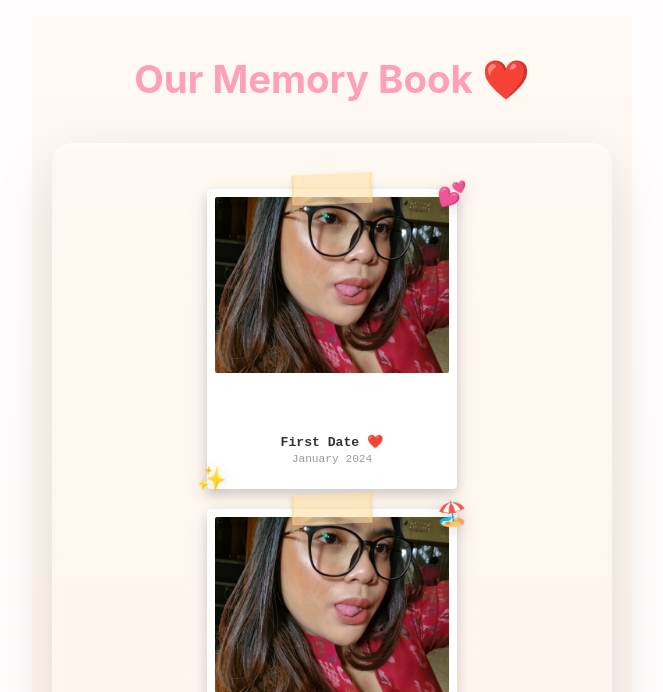
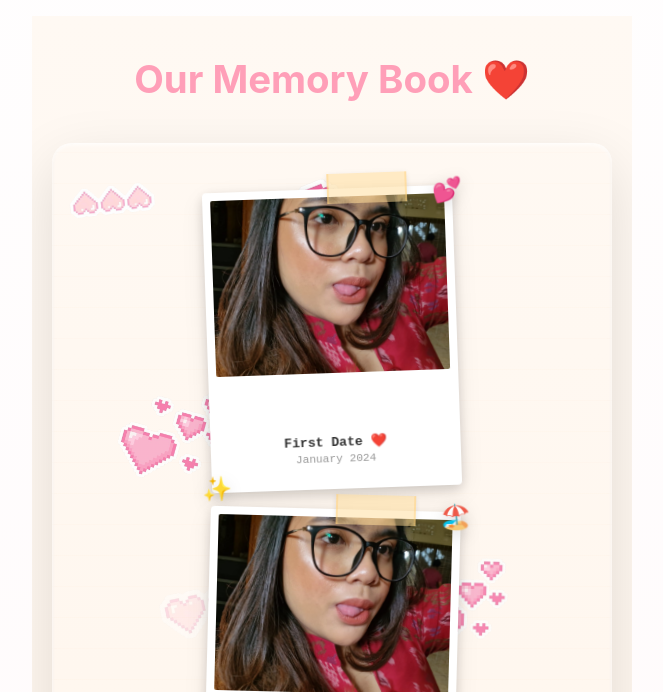
Before and after one commit to Vedoputra/WebAnniv, a React (Vite) app: page / in a window 1280 px wide. Shown: the part 568-1260 px from the top of the page, without its empty margins (308-971 px from the left). Built offline with nearby package versions, Linux system fonts and the light colour scheme.

Commit message:
Add floating hearts animation and refactor styles for framer-motion integration

```diff
--- a/src/components/Activities.jsx
+++ b/src/components/Activities.jsx
@@ -1,6 +1,70 @@
 import React, { useState } from 'react'
 import { motion, AnimatePresence } from 'framer-motion'
 import images from '../data/image'
+
+// Animation variants
+const pageVariants = {
+  initial: {
+    rotateY: 90,
+    opacity: 0,
+    scale: 0.8,
+    transformPerspective: 1200
+  },
+  animate: {
+    rotateY: 0,
+    opacity: 1,
+    scale: 1,
+    transformPerspective: 1200
+  },
+  exit: {
+    rotateY: -90,
+    opacity: 0,
+    scale: 0.8,
+    transformPerspective: 1200
+  }
+}
+
+const polaroidVariants = {
+  initial: {
+    scale: 0.8,
+    opacity: 0,
+    y: 50,
+    rotateX: 10
+  },
+  animate: {
+    scale: 1,
+    opacity: 1,
+    y: 0,
+    rotateX: 0,
+    transition: {
+      type: "spring",
+      stiffness: 100,
+      damping: 15
+    }
+  },
+  hover: {
+    scale: 1.05,
+    y: -10,
+    rotateX: -5,
+    boxShadow: "0 20px 40px rgba(0,0,0,0.2)",
+    transition: { duration: 0.3, ease: "easeOut" }
+  }
+}
+
+const stickerVariants = {
+  animate: (i) => ({
+    rotate: [0, 8, -8, 0],
+    scale: [1, 1.2, 1],
+    y: [0, -3, 0],
+    transition: {
+      duration: 3 + i * 0.5,
+      repeat: Infinity,
+      repeatType: 'reverse',
+      ease: 'easeInOut',
+      delay: i * 0.8
+    }
+  })
+}
 
 // Sample memory data - customize with your own photos and captions
 const memories = [
@@ -54,10 +118,46 @@ const memories = [
   },
 ]
 
+// Floating hearts animation variants
+const heartVariants = {
+  animate: (i) => ({
+    y: [-20, -100, -20],
+    x: [0, Math.sin(i) * 20, 0],
+    rotate: [0, 360],
+    scale: [2.0, 2.5, 2.0],
+    opacity: [0.7, 1, 0.3],
+    transition: {
+      duration: 4 + i * 0.5,
+      repeat: Infinity,
+      repeatType: 'loop',
+      ease: 'easeInOut',
+      delay: i * 0.8
+    }
+  })
+}
+
 export default function Activities() {
   const [currentPage, setCurrentPage] = useState(0)
   const itemsPerPage = 3
   const totalPages = Math.ceil(memories.length / itemsPerPage)
+
+  // Import floating assets from src/assets
+  const asset1 = new URL('../assets/photo_asset_1.png', import.meta.url).href
+  const asset2 = new URL('../assets/photo_asset_2.png', import.meta.url).href
+
+  // Generate floating assets using photo_asset_1 and photo_asset_2
+  const floatingAssets = [
+    { src: asset1, alt: 'asset1' },
+    { src: asset2, alt: 'asset2' },
+    { src: asset1, alt: 'asset1' },
+    { src: asset2, alt: 'asset2' },
+    { src: asset1, alt: 'asset1' },
+    { src: asset2, alt: 'asset2' },
+    { src: asset1, alt: 'asset1' },
+    { src: asset2, alt: 'asset2' },
+    { src: asset1, alt: 'asset1' },
+    { src: asset2, alt: 'asset2' }
+  ]
 
   const currentMemories = memories.slice(
     currentPage * itemsPerPage,
@@ -78,6 +178,30 @@ export default function Activities() {
 
   return (
     <section className="scrapbook-section">
+      {/* Floating Assets Background */}
+      <div className="floating-hearts-bg">
+        {floatingAssets.map((asset, i) => (
+          <motion.img
+            key={i}
+            className="floating-asset"
+            variants={heartVariants}
+            animate="animate"
+            custom={i}
+            src={asset.src}
+            alt={asset.alt}
+            style={{
+              position: 'absolute',
+              left: `${10 + (i * 8) % 80}%`,
+              top: `${20 + (i * 12) % 60}%`,
+              width: `${40 + (i % 3) * 20}px`,
+              height: 'auto',
+              zIndex: 0,
+              pointerEvents: 'none'
+            }}
+          />
+        ))}
+      </div>
+
       <div className="scrapbook-header">
         <h2 className="scrapbook-title">Our Memory Book ❤️</h2>
         <p className="scrapbook-subtitle"></p>
@@ -89,45 +213,94 @@ export default function Activities() {
             <motion.div
               key={currentPage}
               className="scrapbook-page"
-              initial={{ rotateY: 90, opacity: 0 }}
-              animate={{ rotateY: 0, opacity: 1 }}
-              exit={{ rotateY: -90, opacity: 0 }}
-              transition={{ duration: 0.6, ease: 'easeInOut' }}
+              initial={{
+                opacity: 0,
+                x: 20
+              }}
+              animate={{
+                opacity: 1,
+                x: 0
+              }}
+              exit={{
+                opacity: 0,
+                x: -20
+              }}
+              transition={{
+                duration: 0.4,
+                ease: 'easeOut'
+              }}
             >
               <div className="scrapbook-grid">
                 {currentMemories.map((memory, idx) => (
                   <motion.div
                     key={memory.id}
                     className="scrapbook-item"
-                    initial={{ scale: 0.8, opacity: 0, y: 20 }}
-                    animate={{ scale: 1, opacity: 1, y: 0 }}
-                    transition={{ delay: idx * 0.15, duration: 0.4 }}
+                    initial="initial"
+                    animate="animate"
+                    whileHover="hover"
+                    variants={polaroidVariants}
+                    transition={{
+                      delay: idx * 0.2,
+                      duration: 0.6
+                    }}
                     style={{
-                      transform: `rotate(${memory.rotation}deg)`
+                      originX: 0.5,
+                      originY: 0.5
                     }}
                   >
-                    {/* Polaroid-style photo */}
-                    <div className="polaroid">
-                      <div className="polaroid-photo">
+                    {/* Polaroid-style photo with rotation */}
+                    <motion.div
+                      className="polaroid"
+                      style={{
+                        rotate: memory.rotation
+                      }}
+                    >
+                      <motion.div
+                        className="polaroid-photo"
+                        whileHover={{ scale: 1.02 }}
+                        transition={{ duration: 0.2 }}
+                      >
                         <img src={memory.photo} alt={memory.caption} />
-                      </div>
+                      </motion.div>
                       <div className="polaroid-caption">
                         <p className="memory-caption">{memory.caption}</p>
                         <p className="memory-date">{memory.date}</p>
                       </div>
 
                       {/* Decorative tape */}
-                      <div className="tape tape-top"></div>
+                      <motion.div
+                        className="tape tape-top"
+                        initial={{ opacity: 0, scale: 0 }}
+                        animate={{ opacity: 1, scale: 1 }}
+                        transition={{ delay: idx * 0.2 + 0.5, duration: 0.3 }}
+                      ></motion.div>
 
-                      {/* Stickers */}
+                      {/* Animated Stickers */}
                       <div className="stickers">
                         {memory.stickers.map((sticker, i) => (
-                          <span key={i} className={`sticker sticker-${i}`}>
-                            {sticker}
-                          </span>
+                          <motion.span
+                            key={i}
+                            className={`sticker sticker-${i}`}
+                            initial={{ scale: 0, rotate: 0 }}
+                            animate={{ scale: 1, rotate: 360 }}
+                            transition={{
+                              delay: idx * 0.2 + i * 0.3 + 0.8,
+                              duration: 0.5,
+                              type: "spring",
+                              stiffness: 200
+                            }}
+                          >
+                            <motion.span
+                              variants={stickerVariants}
+                              animate="animate"
+                              custom={i}
+                            >
+                              {sticker}
+                            </motion.span>
+                          </motion.span>
                         ))}
                       </div>
-                    </div>
+                    </motion.div>
                   </motion.div>
                 ))}
               </div>
@@ -135,26 +308,43 @@ export default function Activities() {
           </AnimatePresence>
         </div>
 
-        {/* Page Navigation */}
-        <div className="scrapbook-nav">
-          <button
+        {/* Animated Page Navigation */}
+        <motion.div
+          className="scrapbook-nav"
+          initial={{ opacity: 0, y: 20 }}
+          animate={{ opacity: 1, y: 0 }}
+          transition={{ delay: 0.8, duration: 0.5 }}
+        >
+          <motion.button
             onClick={prevPage}
             disabled={currentPage === 0}
             className="scrapbook-btn scrapbook-btn-prev"
+            whileHover={{ scale: 1.05, x: -5 }}
+            whileTap={{ scale: 0.95 }}
+            transition={{ type: "spring", stiffness: 400 }}
           >
             ← Previous
-          </button>
-          <span className="scrapbook-page-indicator">
+          </motion.button>
+          <motion.span
+            className="scrapbook-page-indicator"
+            key={currentPage}
+            initial={{ scale: 0.8, opacity: 0 }}
+            animate={{ scale: 1, opacity: 1 }}
+            transition={{ duration: 0.3 }}
+          >
             Page {currentPage + 1} of {totalPages}
-          </span>
-          <button
+          </motion.span>
+          <motion.button
             onClick={nextPage}
             disabled={currentPage === totalPages - 1}
             className="scrapbook-btn scrapbook-btn-next"
+            whileHover={{ scale: 1.05, x: 5 }}
+            whileTap={{ scale: 0.95 }}
+            transition={{ type: "spring", stiffness: 400 }}
           >
             Next →
-          </button>
-        </div>
+          </motion.button>
+        </motion.div>
       </div>
     </section>
   )
--- a/src/style.css
+++ b/src/style.css
@@ -236,11 +236,32 @@ body{
   margin: 0 auto;
   background: linear-gradient(180deg, #fff9f3 0%, #fff5eb 100%);
   min-height: 80vh;
+  position: relative;
+  overflow: hidden;
+}
+
+/* Floating Hearts Background */
+.floating-hearts-bg {
+  position: absolute;
+  top: 0;
+  left: 0;
+  right: 0;
+  bottom: 0;
+  pointer-events: none;
+  z-index: 0;
+}
+
+.floating-heart {
+  opacity: 0.3;
+  filter: drop-shadow(0 2px 4px rgba(255,105,180,0.2));
+  user-select: none;
 }
 
 .scrapbook-header {
   text-align: center;
   margin-bottom: 40px;
+  position: relative;
+  z-index: 2;
 }
 
 .scrapbook-title {
@@ -259,6 +280,7 @@ body{
 .scrapbook-container {
   position: relative;
   perspective: 1500px;
+  z-index: 2;
 }
 
 .scrapbook-book {
@@ -289,13 +311,10 @@ body{
 
 .scrapbook-item {
   position: relative;
-  transition: transform 0.3s ease;
+  /* Remove CSS transition to let framer-motion handle it */
 }
 
-.scrapbook-item:hover {
-  transform: scale(1.05) !important;
-  z-index: 10;
-}
+/* Remove CSS hover to let framer-motion whileHover handle it */
 
 /* Polaroid Style */
 .polaroid {
@@ -306,7 +325,7 @@ body{
     0 8px 24px rgba(0,0,0,0.08);
   border-radius: 4px;
   position: relative;
-  transition: box-shadow 0.3s ease;
+  /* Remove CSS transition to let framer-motion handle it */
   height: 300px;
   width: 250px;
   display: flex;
@@ -314,11 +333,7 @@ body{
   justify-content: space-between;
 }
 
-.polaroid:hover {
-  box-shadow:
-    0 8px 20px rgba(0,0,0,0.2),
-    0 12px 32px rgba(0,0,0,0.12);
-}
+/* Remove CSS hover to let framer-motion whileHover handle it */
 
 .polaroid-photo {
   width: 100%;
@@ -388,25 +403,20 @@ body{
   position: absolute;
   font-size: 1.5rem;
   filter: drop-shadow(0 4px 8px rgba(0,0,0,0.15));
-  animation: stickerFloat 3s ease-in-out infinite;
+  /* Remove CSS animation to let framer-motion handle it */
 }
 
 .sticker-0 {
   top: -10px;
   right: -10px;
-  animation-delay: 0s;
 }
 
 .sticker-1 {
   bottom: -10px;
   left: -10px;
-  animation-delay: 1.5s;
 }
 
-@keyframes stickerFloat {
-  0%, 100% { transform: translateY(0px) rotate(0deg); }
-  50% { transform: translateY(-6px) rotate(5deg); }
-}
+/* Remove CSS keyframes - framer-motion will handle sticker animation */
 
 /* Navigation */
 .scrapbook-nav {
```
